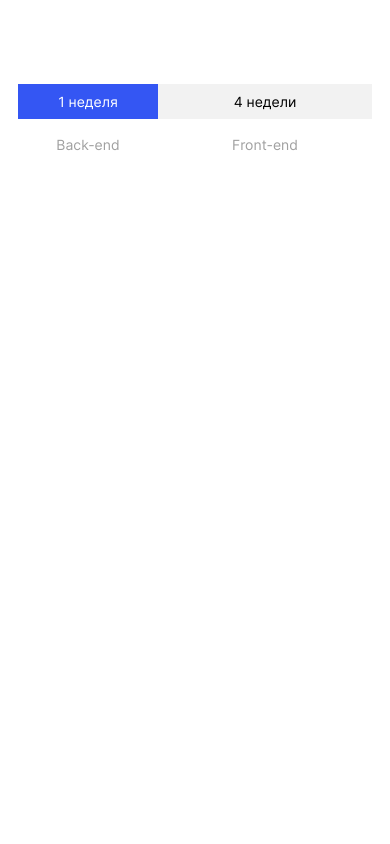
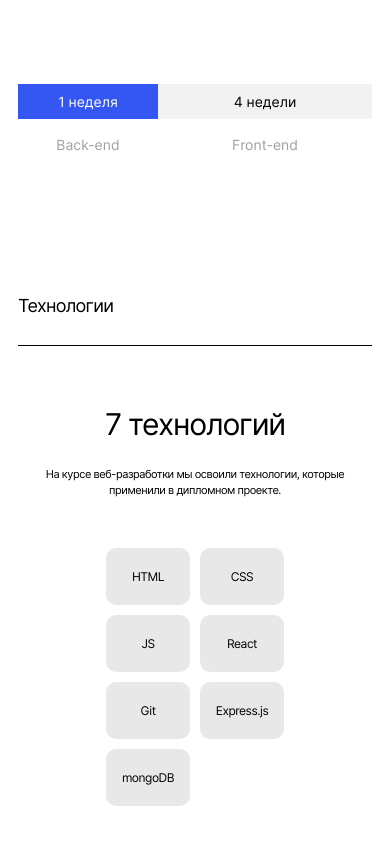
Before and after one commit to Imjogan/movies-explorer-frontend, a React (Create React App) app: page / in a window 390 px wide. Shown: the part 1106-1950 px from the top of the page. Before the commit the page ends 1331 px from the top, so only its background shows below. Built offline with nearby package versions, Linux system fonts and the light colour scheme.

Commit message:
создан и адаптирован под разрешения компонент Techs

```diff
--- a/src/components/AboutProject/AboutProject.css
+++ b/src/components/AboutProject/AboutProject.css
@@ -1,18 +1,5 @@
 .about-project {
   padding: 110px 70px;
-}
-
-.about-project__title {
-  font-style: normal;
-  font-weight: normal;
-  font-size: 22px;
-  line-height: 27px;
-  letter-spacing: -0.04em;
-  display: flex;
-  justify-content: flex-start;
-  padding: 0 0 23px 0;
-  border-bottom: 1px solid #000;
-  margin: 0;
 }
 
 .about-project__information {
@@ -147,12 +134,6 @@
     padding: 70px 18px;
   }
 
-  .about-project__title {
-    font-size: 18px;
-    line-height: 22px;
-    padding-bottom: 28px;
-  }
-
   .about-project__information-text {
     font-size: 11px;
     line-height: 16px;
--- a/src/components/AboutProject/AboutProject.js
+++ b/src/components/AboutProject/AboutProject.js
@@ -1,23 +1,24 @@
 import './AboutProject.css';
+import HeaderBlock from '../HeaderBlock/HeaderBlock';
 
 const AboutProject = () => {
   return (
     <section id="about-project" className="about-project">
-      <h2 className="about-project__title">О проекте</h2>
+      <HeaderBlock title={'О проекте'} />
       <section className="about-project__information">
         <div className="about-project__information-box">
-          <h3 className="about-project__information-title">
+          <p className="about-project__information-title">
             Дипломный проект включал 5 этапов
-          </h3>
+          </p>
           <p className="about-project__information-text">
             Составление плана, работу над бэкендом, вёрстку, добавление
             функциональности и финальные доработки.
           </p>
         </div>
         <div className="about-project__information-box">
-          <h3 className="about-project__information-title">
+          <p className="about-project__information-title">
             На выполнение диплома ушло 5 недель
-          </h3>
+          </p>
           <p className="about-project__information-text">
             У каждого этапа был мягкий и жёсткий дедлайн, которые нужно было
             соблюдать, чтобы успешно защититься.
@@ -28,15 +29,15 @@ const AboutProject = () => {
         <div className="about-project__weeks about-project__weeks_type_backend">
           1 неделя
         </div>
-        <h3 className="about-project__name about-project__name_type_backend">
+        <p className="about-project__name about-project__name_type_backend">
           Back-end
-        </h3>
+        </p>
         <div className="about-project__weeks about-project__weeks_type_frontend">
           4 недели
         </div>
-        <h3 className="about-project__name about-project__name_type_frontend">
+        <p className="about-project__name about-project__name_type_frontend">
           Front-end
-        </h3>
+        </p>
       </section>
     </section>
   );
--- /dev/null
+++ b/src/components/HeaderBlock/HeaderBlock.css
@@ -0,0 +1,20 @@
+.header-block {
+  font-style: normal;
+  font-weight: normal;
+  font-size: 22px;
+  line-height: 27px;
+  letter-spacing: -0.04em;
+  display: flex;
+  justify-content: flex-start;
+  padding: 0 0 23px 0;
+  border-bottom: 1px solid #000;
+  margin: 0;
+}
+
+@media screen and (max-width: 425px) {
+  .header-block {
+    font-size: 18px;
+    line-height: 22px;
+    padding-bottom: 28px;
+  }
+}
--- /dev/null
+++ b/src/components/HeaderBlock/HeaderBlock.js
@@ -0,0 +1,7 @@
+import './HeaderBlock.css';
+
+const HeaderBlock = ({ title }) => {
+  return <h3 className="header-block">{title}</h3>;
+};
+
+export default HeaderBlock;
--- a/src/components/Main/Main.js
+++ b/src/components/Main/Main.js
@@ -2,6 +2,7 @@ import './Main.css';
 import Promo from '../Promo/Promo';
 import NavTab from '../NavTab/NavTab';
 import AboutProject from '../AboutProject/AboutProject';
+import Techs from '../Techs/Techs';
 
 const Main = () => {
   return (
@@ -9,6 +10,7 @@ const Main = () => {
       <Promo />
       <NavTab />
       <AboutProject />
+      <Techs />
     </section>
   );
 }
--- a/src/components/NavTab/NavTab.js
+++ b/src/components/NavTab/NavTab.js
@@ -4,7 +4,7 @@ const NavTab = () => {
   return (
     <nav className="nav-tab">
       <a href="#about-project" className="nav-tab__item">О проекте</a>
-      <a href="#technologies" className="nav-tab__item">Технологии</a>
+      <a href="#techs" className="nav-tab__item">Технологии</a>
       <a href="#student" className="nav-tab__item">Студент</a>
     </nav>
   );
--- /dev/null
+++ b/src/components/TechnologyBlock/TechnologyBlock.css
@@ -0,0 +1,30 @@
+.technology-block {
+  width: 90px;
+  height: 60px;
+  background: #e8e8e8;
+  border-radius: 10px;
+  display: flex;
+  justify-content: center;
+  align-items: center;
+  margin: 0;
+  font-style: normal;
+  font-weight: normal;
+  font-size: 14px;
+  line-height: 17px;
+  letter-spacing: -0.04em;
+  transition: opacity 0.3s ease-in-out;
+  cursor: pointer;
+}
+
+.technology-block:hover {
+  opacity: 0.6;
+}
+
+@media screen and (max-width: 1024px) {
+  .technology-block {
+    width: 84px;
+    height: 57px;
+    font-size: 12px;
+    line-height: 15px;
+  }
+}
--- /dev/null
+++ b/src/components/TechnologyBlock/TechnologyBlock.js
@@ -0,0 +1,11 @@
+import './TechnologyBlock.css';
+
+const TechnologyBlock = ({name}) => {
+  return (
+    <section className="technology-block">
+      {name}
+    </section>
+  );
+};
+
+export default TechnologyBlock;
--- a/src/components/Techs/Techs.css
+++ b/src/components/Techs/Techs.css
@@ -0,0 +1,101 @@
+.techs {
+  padding: 100px 70px;
+  background-color: #f5f5f5;
+}
+
+.techs__content {
+  display: flex;
+  flex-direction: column;
+  align-items: center;
+  justify-content: center;
+  margin: 0;
+  padding-top: 90px;
+}
+
+.techs__title {
+  font-style: normal;
+  font-weight: normal;
+  font-size: 50px;
+  line-height: 58px;
+  text-align: center;
+  letter-spacing: -0.04em;
+  margin: 0;
+}
+
+.techs__subtitle {
+  margin: 26px 0 0;
+  font-style: normal;
+  font-weight: normal;
+  font-size: 14px;
+  line-height: 20px;
+  text-align: center;
+  letter-spacing: -0.04em;
+  max-width: 460px;
+}
+
+.techs__list {
+  list-style: none;
+  padding: 0;
+  margin: 100px 0 0;
+  display: grid;
+  grid-template-columns: repeat(7, 1fr);
+  /* grid-template-rows: repeat(4, 1fr);  */
+  gap: 10px;
+  justify-content: space-around;
+  align-content: center;
+  justify-items: center;
+  align-items: center;
+}
+
+@media screen and (max-width: 768px) {
+  .techs {
+    padding: 90px 50px;
+  }
+
+  .techs__content {
+    padding-top: 80px;
+  }
+
+  .techs__subtitle {
+    margin-top: 22px;
+    font-size: 12px;
+    line-height: 18px;
+  }
+
+  .techs__list {
+    margin-top: 83px;
+  }
+}
+
+@media screen and (max-width: 750px) {
+  .techs__list {
+    grid-template-columns: repeat(2, 1fr);
+    grid-template-rows: repeat(4, 1fr);
+  }
+}
+
+@media screen and (max-width: 425px) {
+  .techs {
+    padding: 70px 18px;
+    background-color: transparent;
+  }
+
+  .techs__content {
+    padding-top: 60px;
+  }
+
+  .techs__title {
+    font-size: 30px;
+    line-height: 36px;
+  }
+
+  .techs__subtitle {
+    margin-top: 24px;
+    font-size: 11px;
+    line-height: 16px;
+  }
+
+  .techs__list {
+    margin-top: 50px;
+  }
+}
--- a/src/components/Techs/Techs.js
+++ b/src/components/Techs/Techs.js
@@ -0,0 +1,28 @@
+import './Techs.css';
+import HeaderBlock from '../HeaderBlock/HeaderBlock';
+import TechnologyBlock from '../TechnologyBlock/TechnologyBlock';
+import { techs } from '../../utils/constants';
+
+const Techs = () => {
+  return (
+    <section id="techs" className="techs">
+      <HeaderBlock title={'Технологии'} />
+      <section className="techs__content">
+        <h2 className="techs__title">7 технологий</h2>
+        <p className="techs__subtitle">
+          На курсе веб-разработки мы освоили технологии, которые применили в
+          дипломном проекте.
+        </p>
+        <ul className="techs__list">
+          {techs.map((tech, i) => (
+            <li key={i} className="techs__list-item">
+              <TechnologyBlock name={tech} />
+            </li>
+          ))}
+        </ul>
+      </section>
+    </section>
+  );
+};
+
+export default Techs;
--- a/src/utils/constants.js
+++ b/src/utils/constants.js
@@ -0,0 +1 @@
+export const techs = ['HTML', 'CSS', 'JS', 'React', 'Git', 'Express.js', 'mongoDB'];
```
